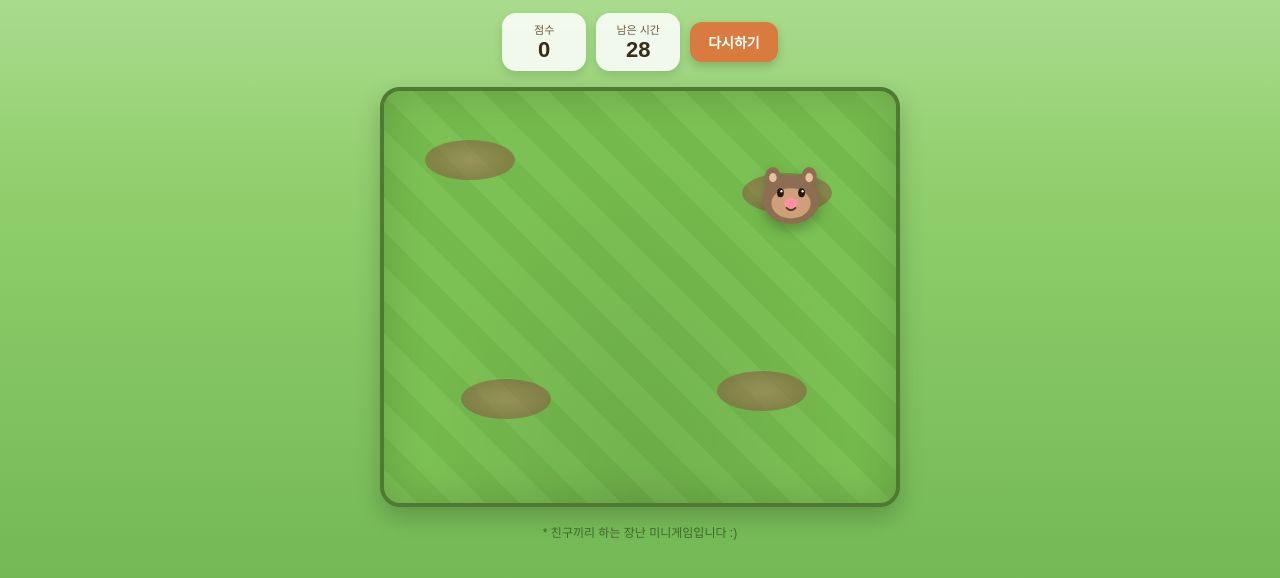
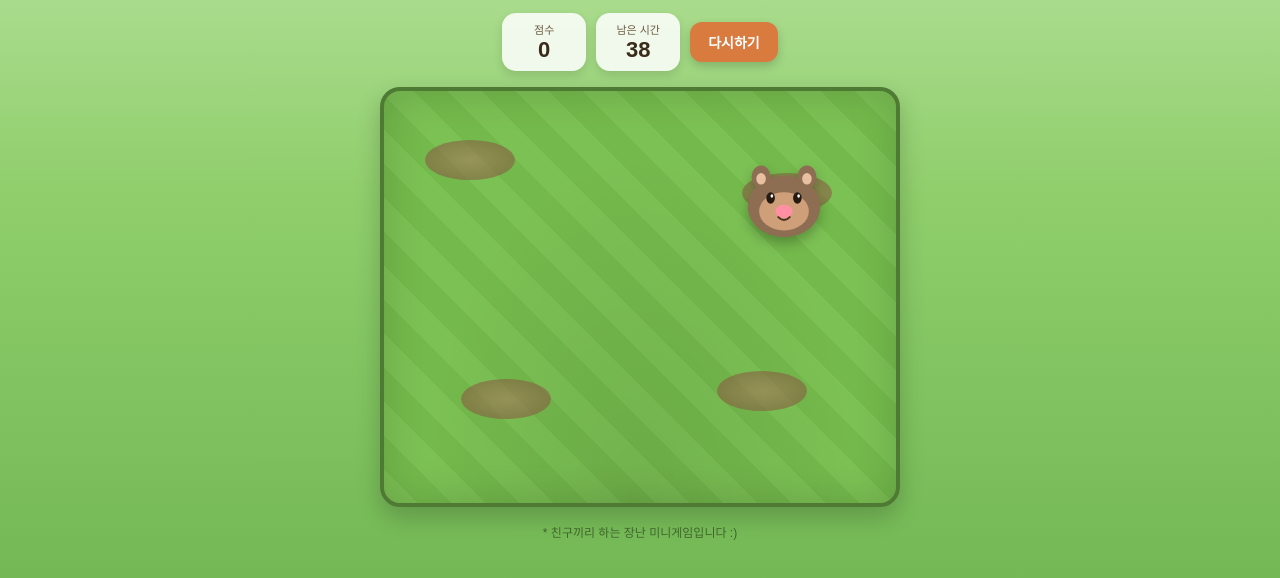
Before and after one commit to jo845454104-ops/mole-game, a plain HTML site: page index.html in a window 1280 px wide. Both pictures are taken after a click on the button "다시하기". Shown: the part 164-742 px from the top of the page. Drawn offline with Linux system fonts and the light colour scheme.

Commit message:
난이도 조정 및 시간 40초로 변경

```diff
--- a/index.html
+++ b/index.html
@@ -20,7 +20,7 @@
       </div>
       <div class="hud__box">
         <span class="hud__label">남은 시간</span>
-        <span class="hud__value" id="time">30</span>
+        <span class="hud__value" id="time">40</span>
       </div>
       <button type="button" class="restart-btn" id="restart-btn">다시하기</button>
     </div>
@@ -51,7 +51,7 @@
       <div class="overlay" id="start-overlay">
         <div class="overlay__card">
           <p class="overlay__title">김가현 잡기</p>
-          <p class="overlay__desc">30초 동안 최대한 많이 잡아보세요!</p>
+          <p class="overlay__desc">40초 동안 최대한 많이 잡아보세요!</p>
           <button type="button" class="play-btn" id="start-btn">게임 시작</button>
         </div>
       </div>
--- a/script.js
+++ b/script.js
@@ -1,6 +1,6 @@
-const GAME_SECONDS = 30;
-const EVADE_DIST = 95;
-const EVADE_COOLDOWN = 180;
+const GAME_SECONDS = 40;
+const EVADE_DIST = 60;
+const EVADE_COOLDOWN = 320;
 
 const gameArea = document.getElementById("game-area");
 const mole = document.getElementById("mole");
--- a/style.css
+++ b/style.css
@@ -125,8 +125,8 @@ body {
 
 .mole {
   position: absolute;
-  width: 76px;
-  height: 68px;
+  width: 96px;
+  height: 86px;
   left: 50%;
   top: 50%;
   transform: translate(-50%, -50%);
```
